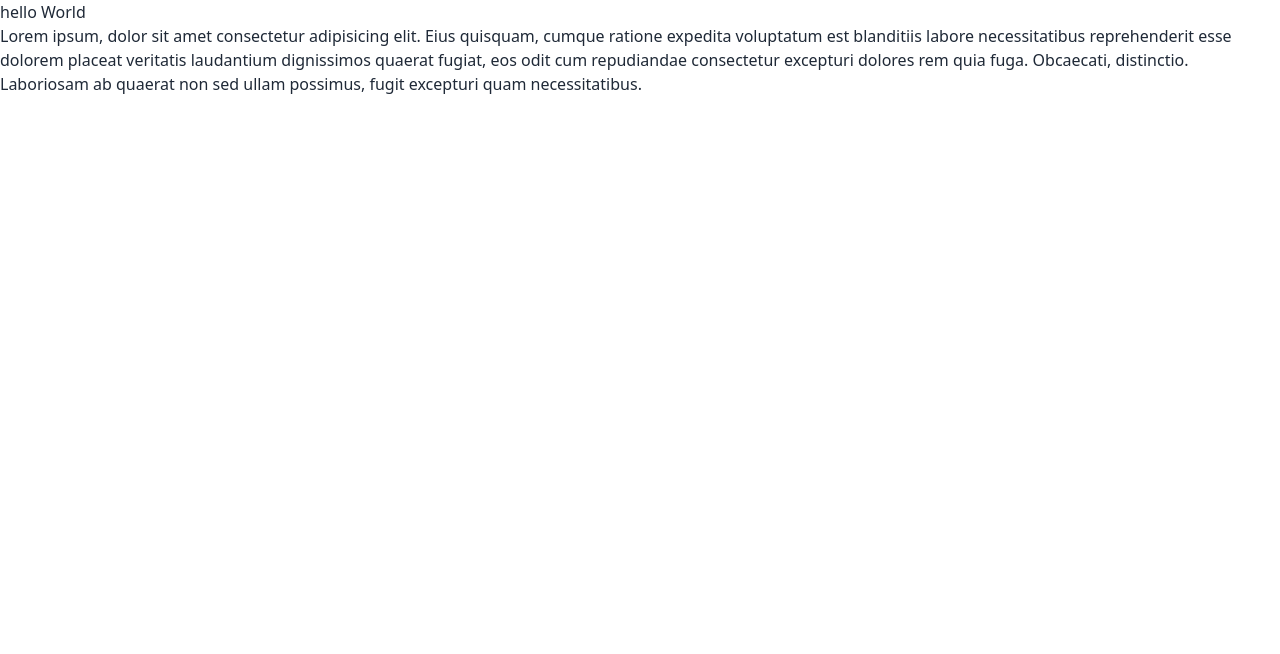
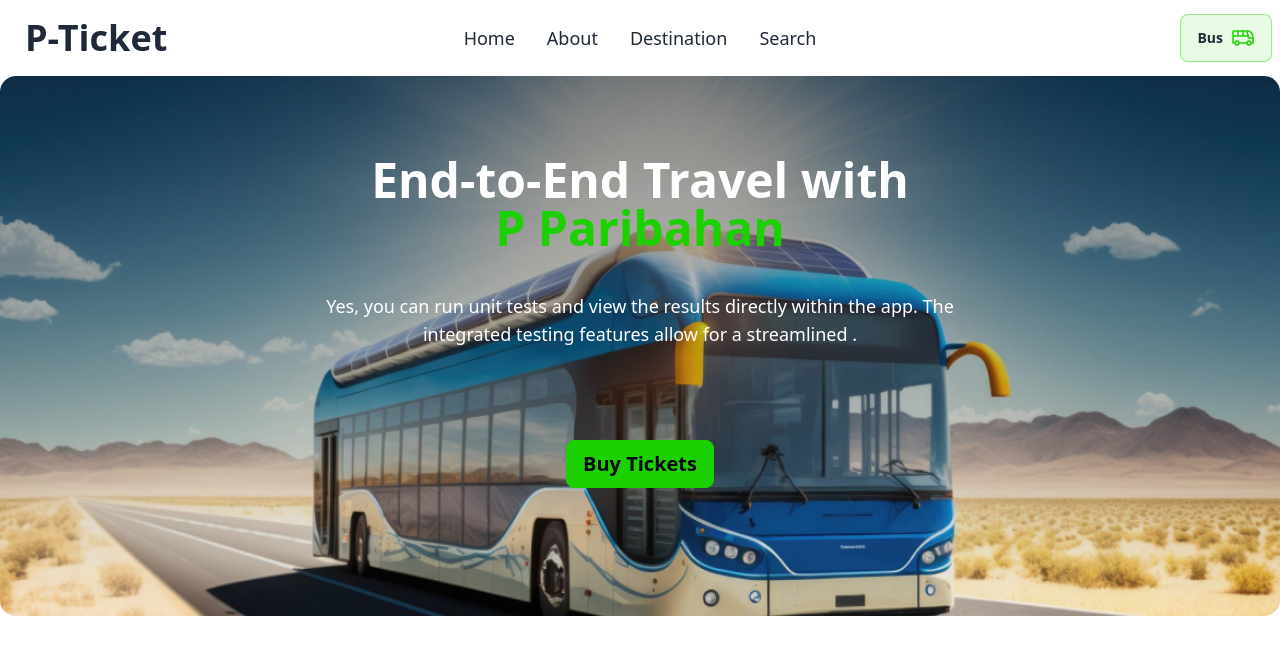
Before and after one commit to Twilight-moon71/a-new-repo, a plain HTML site: page index.html in a window 1280 px wide. Drawn offline with nearby package versions, Linux system fonts and the light colour scheme.

Commit message:
added header

```diff
--- a/index.html
+++ b/index.html
@@ -12,11 +12,64 @@
 </head>
 
 <body>
-    <h1>hello World</h1>
-    <p>Lorem ipsum, dolor sit amet consectetur adipisicing elit. Eius quisquam, cumque ratione expedita voluptatum est
-        blanditiis labore necessitatibus reprehenderit esse dolorem placeat veritatis laudantium dignissimos quaerat
-        fugiat, eos odit cum repudiandae consectetur excepturi dolores rem quia fuga. Obcaecati, distinctio. Laboriosam
-        ab quaerat non sed ullam possimus, fugit excepturi quam necessitatibus.</p>
+    <header class="container mx-auto">
+        <nav>
+            <div class="navbar">
+                <div class="navbar-start">
+                    <div class="dropdown">
+                        <div tabindex="0" role="button" class="btn btn-ghost lg:hidden">
+                            <svg xmlns="http://www.w3.org/2000/svg" class="h-5 w-5" fill="none" viewBox="0 0 24 24"
+                                stroke="currentColor">
+                                <path stroke-linecap="round" stroke-linejoin="round" stroke-width="2"
+                                    d="M4 6h16M4 12h8m-8 6h16" />
+                            </svg>
+                        </div>
+                        <ul tabindex="0"
+                            class="menu menu-sm dropdown-content mt-3 z-[1] p-2 shadow bg-base-100 rounded-box w-52 text-lg font-medium">
+                            <li><a>Home</a></li>
+                            <li><a>About</a></li>
+                            <li><a>Destination</a></li>
+                            <li><a>Search</a></li>
+                        </ul>
+                    </div>
+                    <a class="btn btn-ghost text-4xl font-extrabold">P-Ticket</a>
+                </div>
+                <div class="navbar-center hidden lg:flex">
+                    <ul class="menu menu-horizontal px-1 text-lg font-medium">
+                        <li><a>Home</a></li>
+                        <li><a>About</a></li>
+                        <li><a>Destination</a></li>
+                        <li><a>Search</a></li>
+                    </ul>
+                </div>
+                <div class="navbar-end">
+                    <a class="btn bg-[#1DD1001A] border border-[#1DD10066]">Bus
+                        <img src="images/bus-icon.png" alt="">
+                    </a>
+                </div>
+            </div>
+        </nav>
+
+        <div>
+            <div class="hero lg:rounded-2xl text-white" style="background-image: url(images/banner.png);">
+                <div class="hero-overlay bg-opacity-0 rounded-2xl"></div>
+                <div class="hero-content text-center pt-20 pb-32">
+                    <div class="max-w-2xl">
+                        <h1 class="mb-10 text-2xl lg:text-5xl font-extrabold">End-to-End Travel with <br><span
+                                class="text-[#1DD100]">P
+                                Paribahan</span></h1>
+                        <p class="mb-14 font-inter text-sm lg:text-lg">Yes, you can run unit tests and view the results
+                            directly within the app. The
+                            integrated testing features allow for a streamlined .</p>
+                        <button id="banner-btn"
+                            class="mt-9 btn bg-[#1DD100] border-[#1DD100] font-bold text-xl text-[#030712]">
+                            Buy Tickets
+                        </button>
+                    </div>
+                </div>
+            </div>
+        </div>
+    </header>
 
         <script src="js/index.js"></script>
 </body>
```
Also changed, not shown: tailwind.config.js (+8 -0 lines).
